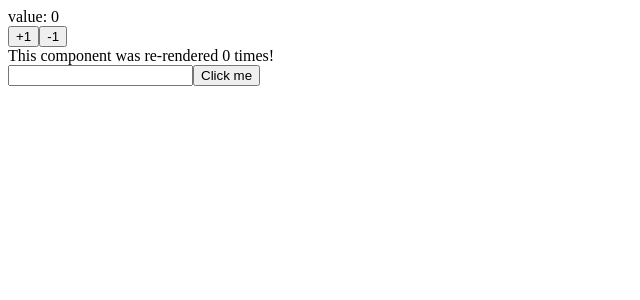
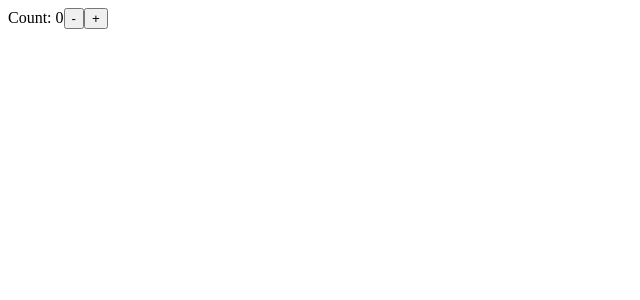
Before and after one commit to gyokufoo/my-first-react-app-in-typescript, a React (Create React App) app: page / in a window 1280 px wide. Shown: the top 300 px of the page, without its empty margins (0-640 px from the left). Built offline with nearby package versions, Linux system fonts and the light colour scheme.

Commit message:
useReducer chikaratsukita

```diff
--- a/src/App.tsx
+++ b/src/App.tsx
@@ -1,5 +1,5 @@
 import React from "react";
-import Counter from "./Counter";
+import CounterWithreducer from "./CounterWithReducer";
 
 interface AppProps {
   message?: string;
@@ -8,7 +8,7 @@
 const App: React.FC<AppProps> = ({ message }) => {
   return (
     <div>
-      <Counter></Counter>
+      <CounterWithreducer></CounterWithreducer>
     </div>
   );
 };
--- /dev/null
+++ b/src/CounterWithReducer.tsx
@@ -0,0 +1,27 @@
+import React, { useReducer } from "react";
+
+const initialState = { count: 0 };
+
+function reducer(state: any, action: any) {
+  switch (action.type) {
+    case "increment":
+      return { count: state.count + 1 };
+    case "decrement":
+      return { count: state.count - 1 };
+    default:
+      throw new Error();
+  }
+}
+
+function CounterWithReducer() {
+  const [state, dispatch] = useReducer(reducer, initialState);
+  return (
+    <>
+      Count: {state.count}
+      <button onClick={() => dispatch({ type: "decrement" })}>-</button>
+      <button onClick={() => dispatch({ type: "increment" })}>+</button>
+    </>
+  );
+}
+
+export default CounterWithReducer;
```
